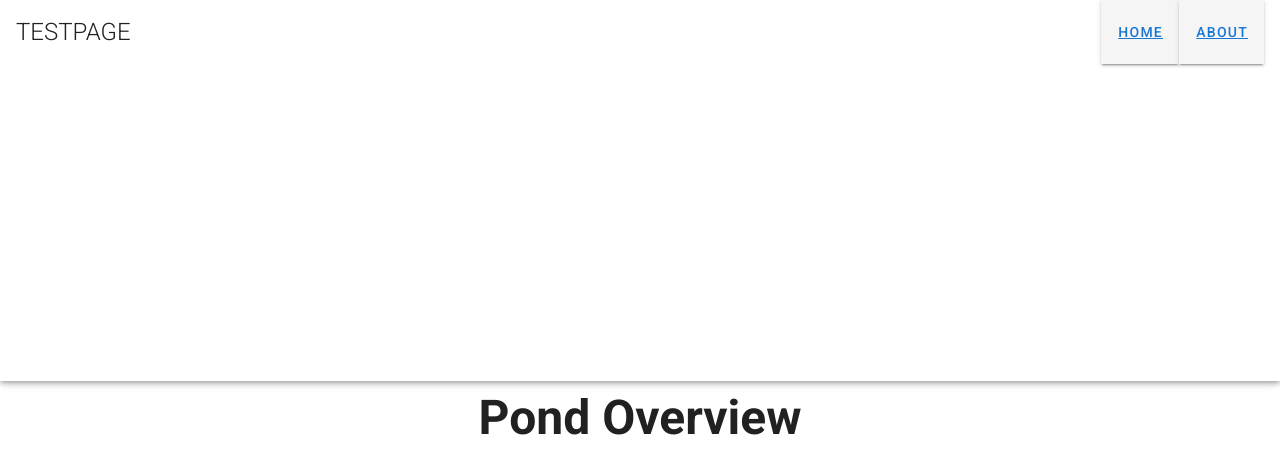
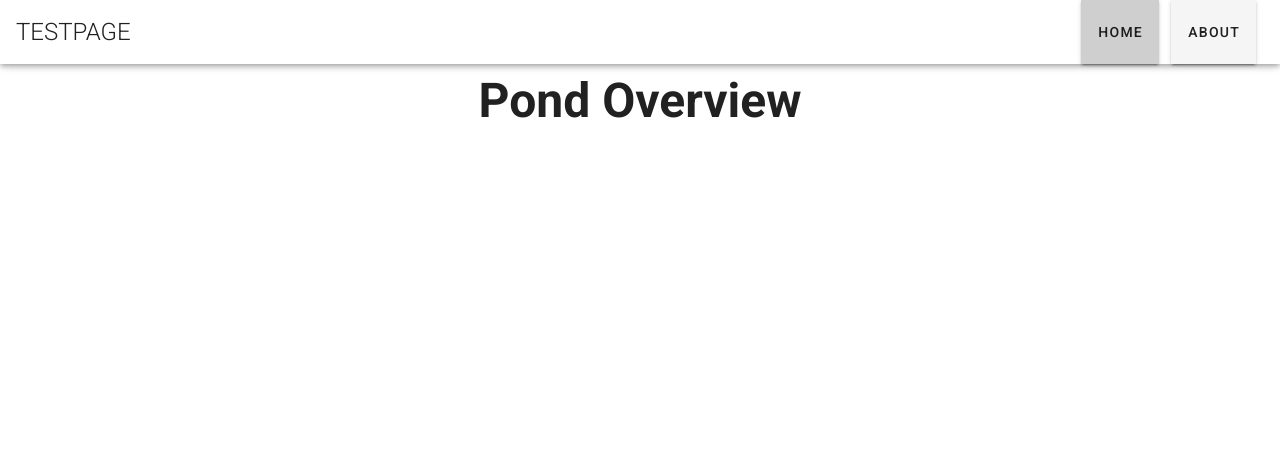
Before and after one commit to sense-nature/happy-frog, a Vue app in the folder ui/: page / in a window 1280 px wide. Shown: the top 474 px of the page. Built offline with nearby package versions, Linux system fonts and the light colour scheme.

Commit message:
fix navigation

```diff
--- a/ui/src/App.vue
+++ b/ui/src/App.vue
@@ -1,19 +1,17 @@
 <template>
   <v-app>
+    <nav>
     <v-toolbar app>
       <v-toolbar-title class="headline text-uppercase">
         <span class="font-weight-light">Testpage</span>
       </v-toolbar-title>
       <v-spacer></v-spacer>
       <v-toolbar-items class="hidden-sm-and-down">
-        <v-btn flat>
-          <router-link to="/">Home</router-link>
-        </v-btn>
-        <v-btn flat>
-          <router-link to="/about">About</router-link>
-        </v-btn>
+          <v-btn class="mx-1" to="/">Home</v-btn>
+          <v-btn class="mx-2" to="/about">About</v-btn>
       </v-toolbar-items>
     </v-toolbar>
+    </nav>
 
     <v-content>
       <router-view/>
```
